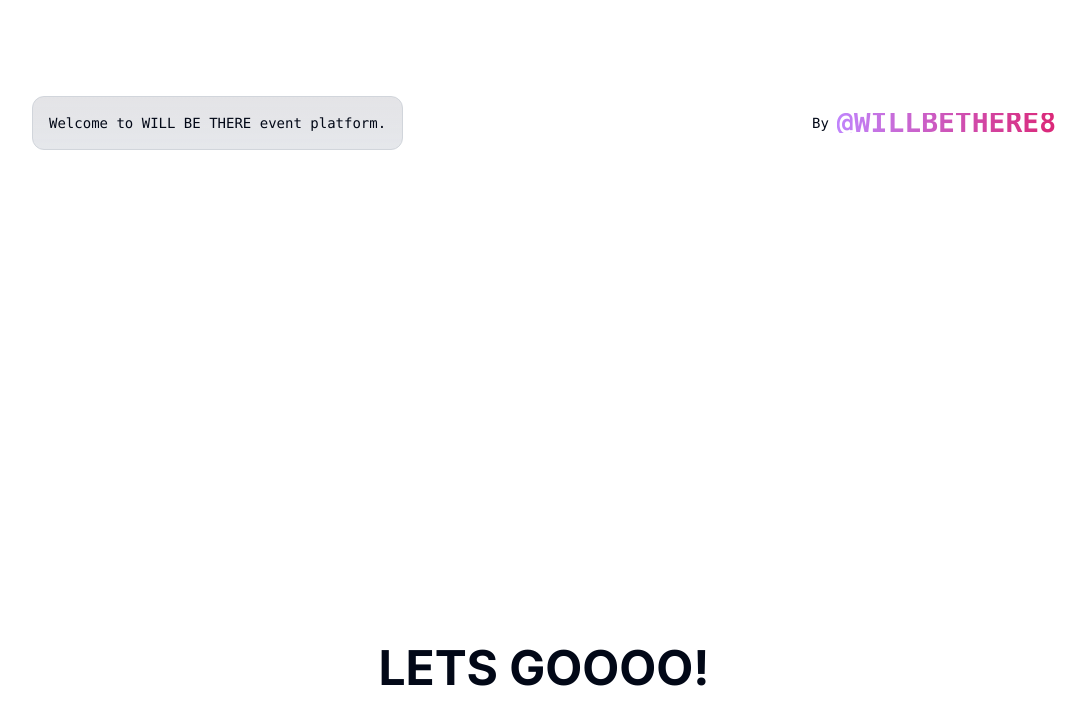
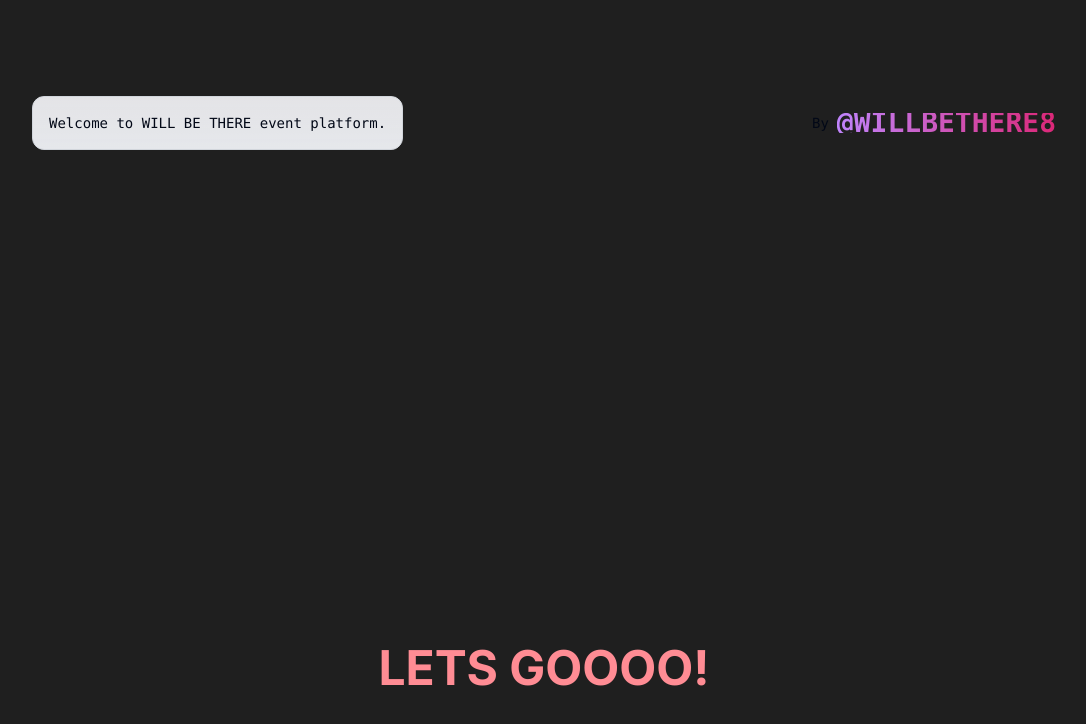
Before and after one commit to WillBeThere8/frontend, a Next.js app: page / in a window 1280 px wide. Shown: the top 724 px of the page, without its empty margins (96-1182 px from the left). Built offline with nearby package versions, Linux system fonts and the light colour scheme.

Commit message:
added color codes

```diff
--- a/app/page.tsx
+++ b/app/page.tsx
@@ -1,6 +1,6 @@
 export default function Home() {
   return (
-    <main className="flex min-h-screen flex-col items-center justify-between p-24 overflow-hidden">
+    <main className="flex min-h-screen flex-col items-center justify-between p-24 overflow-hidden bg-defaultBackground">
       <div className="z-10 max-w-5xl w-full items-center justify-between font-mono text-sm lg:flex">
         <p className="fixed left-0 top-0 flex w-full justify-center border-b border-gray-300 bg-gradient-to-b from-zinc-200 pb-6 pt-8 backdrop-blur-2xl dark:border-neutral-800 dark:bg-zinc-800/30 dark:from-inherit lg:static lg:w-auto  lg:rounded-xl lg:border lg:bg-gray-200 lg:p-4 lg:dark:bg-zinc-800/30">
           Welcome to WILL BE THERE event platform.
@@ -17,8 +17,8 @@ export default function Home() {
         </div>
       </div>
 
-      <div className="relative flex place-items-center before:absolute before:h-[300px] before:w-full sm:before:w-[480px] before:-translate-x-1/2 before:rounded-full before:bg-gradient-radial before:from-white before:to-transparent before:blur-2xl before:content-[''] after:absolute after:-z-20 after:h-[180px] after:w-full sm:after:w-[240px] after:translate-x-1/3 after:bg-gradient-conic after:from-sky-200 after:via-blue-200 after:blur-2xl after:content-[''] before:dark:bg-gradient-to-br before:dark:from-transparent before:dark:to-blue-700 before:dark:opacity-10 after:dark:from-sky-900 after:dark:via-[#0141ff] after:dark:opacity-40 before:lg:h-[360px] z-[-1]">
-        <h1 className="text-[3em] font-bold">LETS GOOOO!</h1>
+      <div className="">
+        <h1 className="text-[3em] font-bold text-defaultPrimary">LETS GOOOO!</h1>
       </div>
     </main>
   );
--- a/tailwind.config.ts
+++ b/tailwind.config.ts
@@ -19,6 +19,10 @@ const config = {
     },
     extend: {
       colors: {
+        defaultPrimary: "#FF8C94",
+        defaultSeconday: "#FFD700",
+        defaultAccent: "#8A2BE2",
+        defaultBackground: "#1F1F1F",
         border: "hsl(var(--border))",
         input: "hsl(var(--input))",
         ring: "hsl(var(--ring))",
```
Also changed, not shown: public/Images/hero.svg (added), 1 other file (tests, documents, lock files or other folders).
